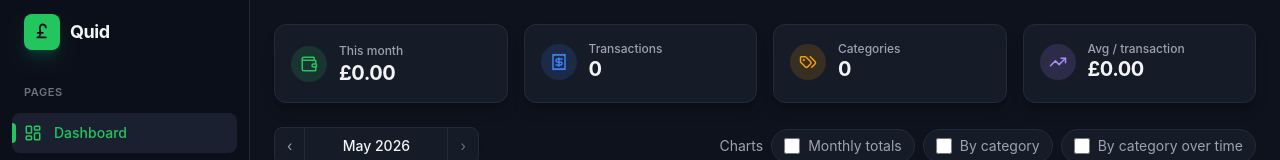
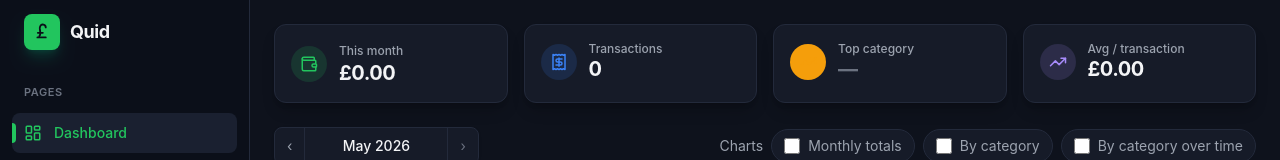
Before and after one commit to GrantMegrabyan/Quid, a SvelteKit app in the folder webui/: page / in a window 1280 px wide. Shown: the top 160 px of the page. Built offline with nearby package versions, Linux system fonts and the light colour scheme; no server answers.

Commit message:
feat(webui): replace Categories stat with top spending category
Swap the static category-count card for the month's highest-spend
category, showing its name, total, and the category's own icon/colour
in the badge. Falls back to an em dash when the month has no expenses.

```diff
--- a/webui/src/routes/+page.svelte
+++ b/webui/src/routes/+page.svelte
@@ -8,6 +8,7 @@
 	import CategoryDoughnutChart from '$components/CategoryDoughnutChart.svelte';
 	import MonthlyByCategoryChart from '$components/MonthlyByCategoryChart.svelte';
 	import CategoryMultiSelect from '$components/CategoryMultiSelect.svelte';
+	import CategoryIcon from '$components/CategoryIcon.svelte';
 	import TweenedAmount from '$components/TweenedAmount.svelte';
 	import { expenses } from '$lib/stores/expenses';
 	import { refreshExpenses } from '$lib/stores/expenses';
@@ -16,7 +17,8 @@
 	import { selectedMonth } from '$lib/stores/ui';
 	import { formatMonthLabel, monthKey } from '$utils/dates';
 	import { formatAmount } from '$utils/money';
-	import { Wallet, Receipt, Tags, TrendingUp, TrendingDown } from '@lucide/svelte';
+	import { UNCATEGORIZED_COLOR } from '$utils/categoryColor';
+	import { Wallet, Receipt, TrendingUp, TrendingDown } from '@lucide/svelte';
 	import type { Expense } from '$types';
 
 	let modalOpen = $state(false);
@@ -48,6 +50,37 @@
 	const avgPerTransaction = $derived(
 		transactionCount > 0 ? selectedMonthTotal / transactionCount : 0
 	);
+
+	type TopCategory = {
+		name: string;
+		total: number;
+		color: string;
+		icon?: string;
+	} | null;
+
+	const topCategory = $derived.by<TopCategory>(() => {
+		if (monthExpenses.length === 0) return null;
+		const totals = new Map<string, number>();
+		for (const expense of monthExpenses) {
+			totals.set(expense.categoryId, (totals.get(expense.categoryId) ?? 0) + expense.amount);
+		}
+		let topId: string | null = null;
+		let topTotal = 0;
+		for (const [id, total] of totals) {
+			if (total > topTotal) {
+				topTotal = total;
+				topId = id;
+			}
+		}
+		if (topId === null) return null;
+		const category = $categories.find((c) => c.id === topId);
+		return {
+			name: category?.name ?? 'Uncategorized',
+			total: topTotal,
+			color: category?.color ?? UNCATEGORIZED_COLOR,
+			icon: category?.icon
+		};
+	});
 
 	type StatChange = { value: string; direction: 'up' | 'down' } | null;
 
@@ -201,15 +234,39 @@
 			</div>
 		</div>
 
-		<!-- Categories -->
+		<!-- Top category -->
 		<div class="rounded-xl border border-ctp-surface1 bg-ctp-base p-4 shadow-lg shadow-black/20">
 			<div class="flex items-center gap-3">
-				<span class="flex h-9 w-9 shrink-0 items-center justify-center rounded-full bg-ctp-peach/15 text-ctp-peach">
-					<Tags class="h-[18px] w-[18px]" />
+				<span
+					class="flex h-9 w-9 shrink-0 items-center justify-center rounded-full"
+					style={topCategory
+						? `background-color: ${topCategory.color}26; color: ${topCategory.color};`
+						: undefined}
+					class:bg-ctp-peach={!topCategory}
+					class:text-ctp-peach={!topCategory}
+				>
+					{#if topCategory}
+						<CategoryIcon name={topCategory.icon} size={18} />
+					{:else}
+						<TrendingUp class="h-[18px] w-[18px]" />
+					{/if}
 				</span>
-				<div class="min-w-0">
-					<p class="text-xs font-medium text-ctp-subtext0">Categories</p>
-					<p class="text-xl font-bold leading-tight tracking-tight text-ctp-text">{$categories.length}</p>
+				<div class="min-w-0 flex-1">
+					<p class="text-xs font-medium text-ctp-subtext0">Top category</p>
+					{#if topCategory}
+						<p
+							class="truncate text-xl font-bold leading-tight tracking-tight text-ctp-text"
+							data-testid="top-category-name"
+							title={topCategory.name}
+						>
+							{topCategory.name}
+						</p>
+						<p class="mt-0.5 text-xs text-ctp-overlay0">
+							{formatAmount(topCategory.total, $settings.currency)}
+						</p>
+					{:else}
+						<p class="text-xl font-bold leading-tight tracking-tight text-ctp-overlay0">—</p>
+					{/if}
 				</div>
 			</div>
 		</div>
--- a/webui/tests/expenses.e2e.ts
+++ b/webui/tests/expenses.e2e.ts
@@ -14,6 +14,7 @@ test.describe('dashboard', () => {
 		await expect(page.getByTestId('category-chart')).toHaveCount(0);
 		await expect(page.getByTestId('selected-month-heading')).toHaveText(monthLabelOffset(0));
 		await expect(page.getByTestId('selected-month-total')).toHaveText('£54.50');
+		await expect(page.getByTestId('top-category-name')).toHaveText('Groceries');
 		await expect(page.getByText('Track spending by month.')).toHaveCount(0);
 		await expect(page.getByText('Cumulative monthly expenses')).toHaveCount(0);
 
```
Also changed, not shown: 1 other file (tests, documents, lock files or other folders).
